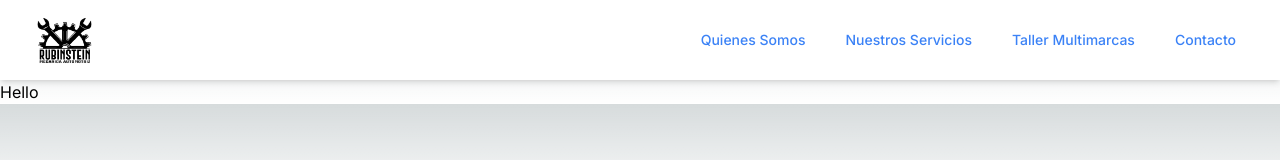
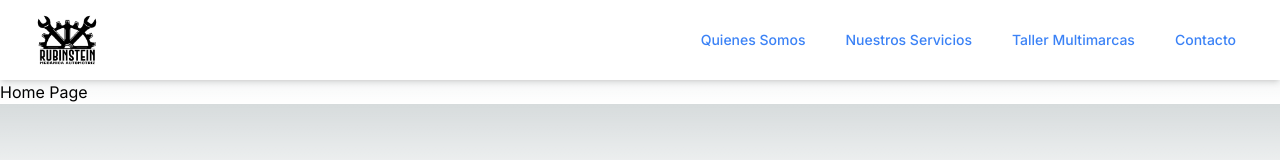
Before and after one commit to christophercortes/rubinstein-mecanica, a Next.js app: page / in a window 1280 px wide. Shown: the top 160 px of the page. Built offline with nearby package versions, Linux system fonts and the light colour scheme.

Commit message:
logo adjusted

```diff
--- a/app/page.tsx
+++ b/app/page.tsx
@@ -5,8 +5,7 @@ import { lusitana } from "./ui/fonts";
 export default function Home() {
   return (
     <main>
-
-      <p>Hello</p>
+      <p>Home Page</p>
     </main>
   );
 }
--- a/app/ui/nav-links.tsx
+++ b/app/ui/nav-links.tsx
@@ -30,8 +30,8 @@ export default function NavLinks() {
               <Link href="/" onClick={handleLinkClick}>
               <Image
                 src="/logo.jpg"
-                width={65} // Adjusted width for small screens
-                height={65} // Adjusted height for small screens
+                width={70} // Adjusted width for small screens
+                height={70} // Adjusted height for small screens
                 alt="Rubinstein Logo"
                 className="bg-white p-1 rounded-md md:w-55 md:h-55 lg:w-35 lg:h-35" // Adjusted sizes for medium and large screens
               />
```
